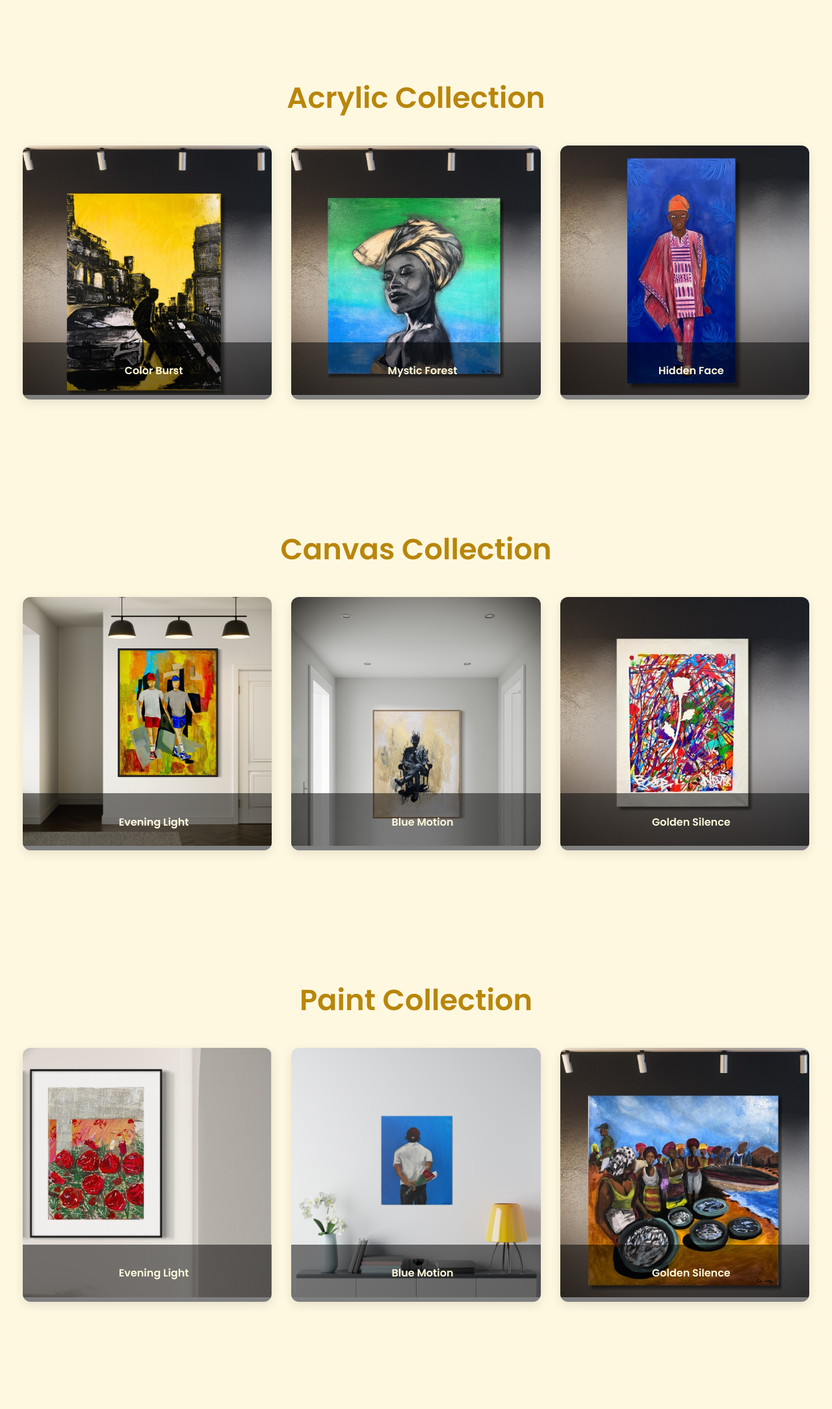
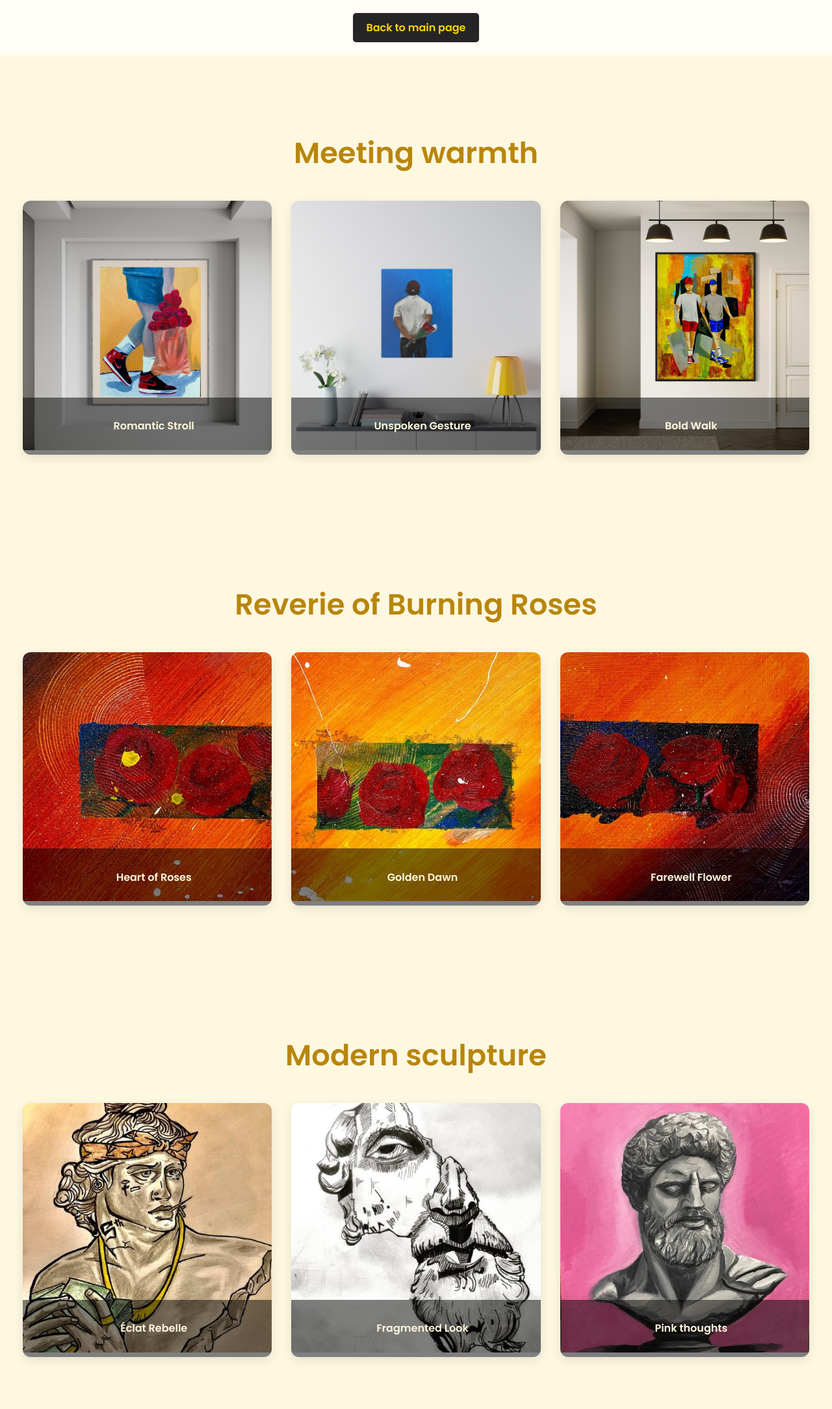
Before and after one commit to warvendkt/ken_art_ry, a PHP site: page /portfoliopage.html in a window 1280 px wide. Shown: the whole page at 65% size. Before the commit the page ends 2009 px from the top, so only its background shows below. Run offline with PHP 8.4, Linux system fonts and the light colour scheme.

Commit message:
end game

```diff
--- a/css/portcss.css
+++ b/css/portcss.css
@@ -94,3 +94,24 @@
     flex: 0 1 100%;
   }
 }
+
+.back-button-container {
+  text-align: center;
+  margin: 20px 0;
+}
+
+.back-button {
+  display: inline-block;
+  padding: 10px 20px;
+  background-color: #252525;
+  color: #FFD700;
+  text-decoration: none;
+  border-radius: 5px;
+  font-family: 'Poppins', sans-serif;
+  font-weight: 600;
+  transition: background-color 0.3s;
+}
+
+.back-button:hover {
+  background-color: #555;
+}
--- a/portfoliopage.html
+++ b/portfoliopage.html
@@ -10,66 +10,70 @@
   <link rel="stylesheet" href="css/portcss.css">
 </head>
 <body>
+<!-- Bouton Retour -->
+  <div class="back-button-container">
+    <a href="index.html" class="back-button">Back to main page</a>
+  </div>
 
   <!-- ===== Acrylic Collection Section ===== -->
   <section class="portfolio-section">
-    <h2 class="section-title">Acrylic Collection</h2>
+    <h2 class="section-title">Meeting warmth</h2>
 
     <!-- Grid of acrylic artwork -->
     <div class="image-grid">
       <!-- Individual artwork card -->
       <div class="image-item">
-        <img src="images/items/7.jpg" alt="Painting 1" onclick="openModal(this)">
-        <div class="caption"><h4>Color Burst</h4></div>
+        <img src="images/items/img2.jpg" alt="Painting 1" onclick="openModal(this)">
+        <div class="caption"><h4>Romantic Stroll</h4></div>
       </div>
       <div class="image-item">
-        <img src="images/items/6.jpg" alt="Painting 2" onclick="openModal(this)">
-        <div class="caption"><h4>Mystic Forest</h4></div>
+        <img src="images/items/img7.jpg" alt="Painting 2" onclick="openModal(this)">
+        <div class="caption"><h4>Unspoken Gesture</h4></div>
       </div>
       <div class="image-item">
-        <img src="images/items/9.jpg" alt="Painting 3" onclick="openModal(this)">
-        <div class="caption"><h4>Hidden Face</h4></div>
+        <img src="images/items/img4.jpg" alt="Painting 3" onclick="openModal(this)">
+        <div class="caption"><h4>Bold Walk</h4></div>
       </div>
     </div>
   </section>
 
   <!-- ===== Oil on Canvas Collection Section ===== -->
   <section class="portfolio-section">
-    <h2 class="section-title"> Canvas Collection</h2>
+    <h2 class="section-title"> Reverie of Burning Roses</h2>
 
     <!-- Grid of oil paintings -->
     <div class="image-grid">
       <div class="image-item">
-        <img src="images/items/img4.jpg" alt="Painting 4" onclick="openModal(this)">
-        <div class="caption"><h4>Evening Light</h4></div>
+        <img src="images/items/fll02.jpg"  alt="Painting 4" onclick="openModal(this)">
+        <div class="caption"><h4>Heart of Roses</h4></div>
       </div>
       <div class="image-item">
-        <img src="images/items/img5.jpg" alt="Painting 5" onclick="openModal(this)">
-        <div class="caption"><h4>Blue Motion</h4></div>
+        <img src="images/items/fll03.jpg" alt="Painting 5" onclick="openModal(this)">
+        <div class="caption"><h4>Golden Dawn</h4></div>
       </div>
       <div class="image-item">
-        <img src="images/items/10.jpg" alt="Painting 6" onclick="openModal(this)">
-        <div class="caption"><h4>Golden Silence</h4></div>
+        <img src="images/items/fll01.jpg" alt="Painting 6" onclick="openModal(this)">
+        <div class="caption"><h4>Farewell Flower</h4></div>
       </div>
     </div>
   </section>
     <!-- ===== Oil on Paint  Collection Section ===== -->
   <section class="portfolio-section">
-    <h2 class="section-title"> Paint Collection</h2>
+    <h2 class="section-title"> Modern sculpture</h2>
 
     <!-- Grid of oil paintings -->
     <div class="image-grid">
       <div class="image-item">
-        <img src="images/items/img6.jpg" alt="Painting 4" onclick="openModal(this)">
-        <div class="caption"><h4>Evening Light</h4></div>
+        <img src="images/items/o7.jpg" alt="Painting 4" onclick="openModal(this)">
+        <div class="caption"><h4>Éclat Rebelle</h4></div>
       </div>
       <div class="image-item">
-        <img src="images/items/img7.jpg" alt="Painting 5" onclick="openModal(this)">
-        <div class="caption"><h4>Blue Motion</h4></div>
+        <img src="images/items/o9.jpg" alt="Painting 5" onclick="openModal(this)">
+        <div class="caption"><h4>Fragmented Look</h4></div>
       </div>
       <div class="image-item">
-        <img src="images/items/5.jpg" alt="Painting 6" onclick="openModal(this)">
-        <div class="caption"><h4>Golden Silence</h4></div>
+        <img src="images/items/o8.jpg" alt="Painting 6" onclick="openModal(this)">
+        <div class="caption"><h4>Pink thoughts</h4></div>
       </div>
     </div>
   </section>
```
Also changed, not shown: index.html (+16 -16 lines), IMG_2973.jpg (added), IMG_4484.jpg (added), IMG_4485.jpg (added), images/items/fl01.jpg (added), images/items/fl02.jpg (added), images/items/fll01.jpg (added), images/items/fll02.jpg (added), images/items/fll03.jpg (added), images/items/o7.jpg (added), images/items/o8.jpg (added), images/items/o9.jpg (added), 3 other files.
